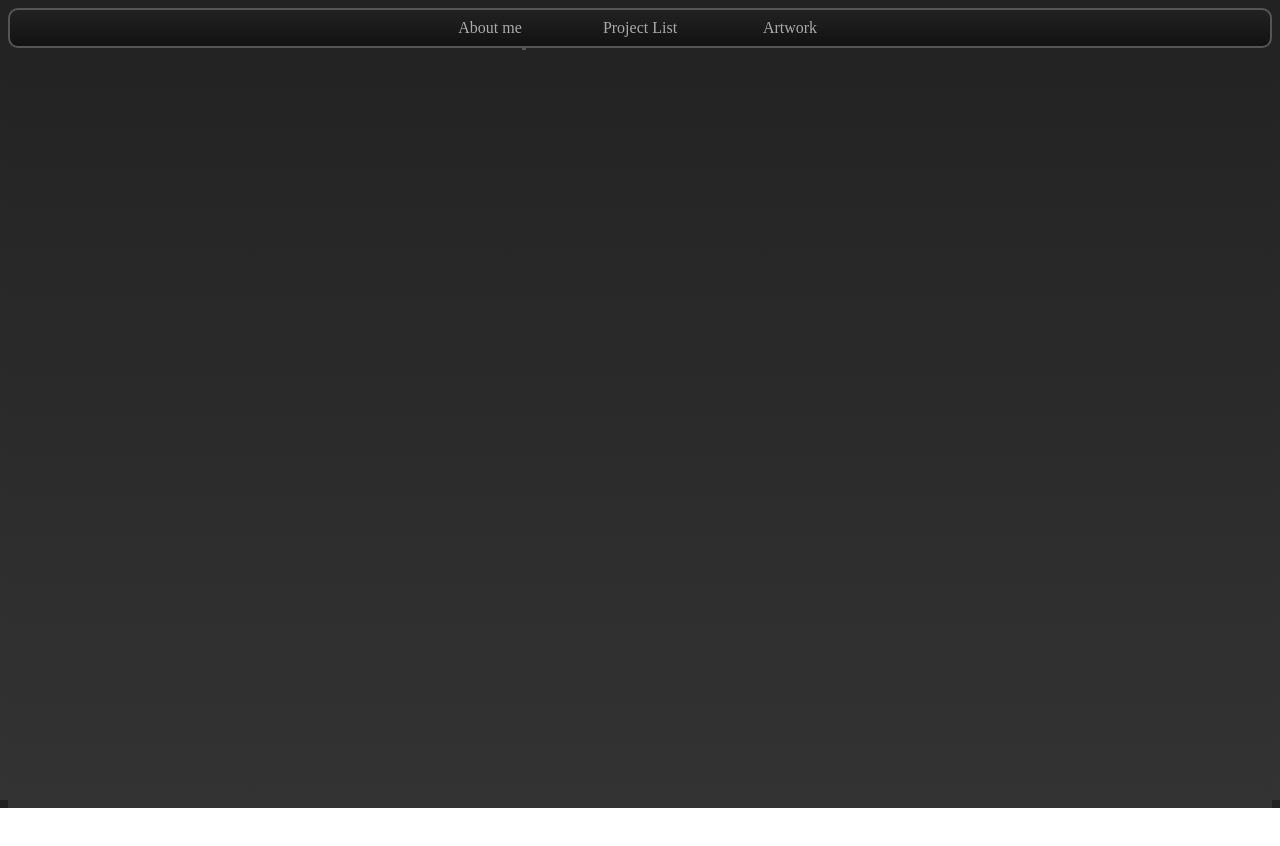
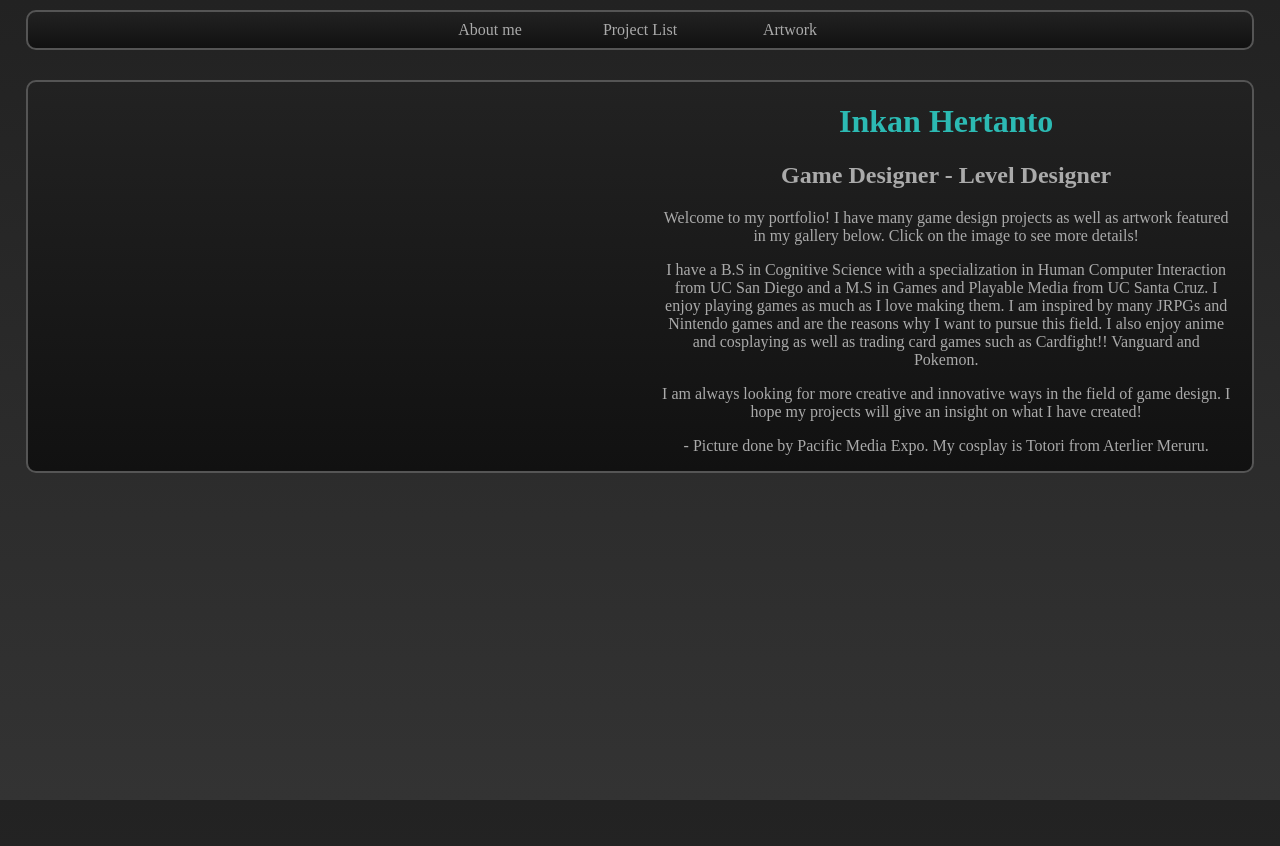
Before and after one commit to jmher019/PortfolioSite, a plain HTML site: page index.html in a window 1280 px wide. Both pictures are taken after a click on the element "About me". Before the commit the page ends 808 px from the top, so only its background shows below. Drawn offline with Linux system fonts and the light colour scheme.

Commit message:
Beginning the construction of sections

```diff
--- a/css/index.css
+++ b/css/index.css
@@ -1,17 +1,28 @@
 html,
 body {
+  background-image: linear-gradient(#222, #333);
+  position: absolute;
+  width: 100%;
   height: 100%;
-  background-image: linear-gradient(#222, #333);
+  margin: 0px 0px 0px 0px;
+}
+
+#app {
+  width: 100%;
+  height: 100%;
 }
 
 .nav-bar {
   box-sizing: border-box;
-  width: 100%;
+  width: 96%;
   height: 40px;
   border: 2px solid #555;
   border-radius: 10px;
   background-image: linear-gradient(#222, #111);
   padding-top: 8px;
+  position: fixed;
+  top: 10px;
+  margin-left: 2%;
 }
 
 .nav-item-container {
@@ -49,6 +60,8 @@ body {
   border-right: 2px solid #555;
   border-left: 2px solid #555;
   background-image: linear-gradient(#222, #111);
+  overflow: hidden;
+  transition: height 0.25s ease-out;
 }
 
 .menu-item {
@@ -63,3 +76,41 @@ body {
   color: white;
   cursor: pointer;
 }
+
+.section-container {
+  box-sizing: border-box;
+  width: 96%;
+  border: 2px solid #555;
+  border-radius: 10px;
+  background-image: linear-gradient(#222, #111);
+  margin-top: 80px;
+  margin-left: 2%;
+}
+
+.about-me-container {
+  width: 100%;
+  height: 100%;
+}
+
+.about-me-image-container {
+  width: 50%;
+  display: inline-block;
+}
+
+.about-me-description-container {
+  box-sizing: border-box;
+  width: 50%;
+  display: inline-block;
+  padding: 0px 20px;
+}
+
+.about-me-full-name {
+  color: #2cbab3;
+  text-align: center;
+}
+
+.about-me-job-title,
+.about-me-description {
+  color: #aaa;
+  text-align: center;
+}
--- a/index.html
+++ b/index.html
@@ -11,6 +11,8 @@
   <script src="src/modules/navbar/navbar.js"></script>
   <script src="src/modules/navbar/navitem/navitem.js"></script>
   <script src="src/modules/navbar/navitem/menuitem/menuitem.js"></script>
+  <script src="src/modules/section/sectioncontainer.js"></script>
+  <script src="src/modules/section/aboutme/aboutme.js"></script>
 </head>
 
 <body>
--- a/src/index.js
+++ b/src/index.js
@@ -1,6 +1,20 @@
 window.onload = function (e) {
   var navBar = new NavBar();
-  navBar.addNavItem('About me', 150);
+  var sectionContainer = new SectionContainer();
+
+  var clearSectionContainer = function () {
+    while (sectionContainer.getContainer().children.length > 0) {
+      sectionContainer.getContainer().removeChild(sectionContainer.getContainer().lastChild);
+    }
+  };
+
+  var displayAboutMe = function () {
+    clearSectionContainer();
+    new AboutMe(sectionContainer);
+  };
+  displayAboutMe();
+
+  navBar.addNavItem('About me', 150, displayAboutMe);
 
   var projectListNavItem = navBar.addNavItem('Project List', 150);
   projectListNavItem.addMenuItem('Journey through Memories', 200);
--- a/src/modules/navbar/navbar.js
+++ b/src/modules/navbar/navbar.js
@@ -27,10 +27,10 @@ NavBar = function () {
     return this.navItemsContainer;
   }
 
-  this.addNavItem = function (label, width) {
+  this.addNavItem = function (label, width, onClick) {
     // Create a nav item and add it to the list of nav items
     // note: { width: width } is equivalent to { width }
-    var navItem = new NavItem(this, label, { width });
+    var navItem = new NavItem(this, label, { width, onClick });
     this.navItems.push(navItem);
 
     this.navItemsContainerWidth += navItem.getWidth();
--- a/src/modules/navbar/navitem/menuitem/menuitem.js
+++ b/src/modules/navbar/navitem/menuitem/menuitem.js
@@ -16,7 +16,11 @@ var MenuItem = function (navItem, label, options) {
   };
 
   this.getWidth = function () {
-    return this.options.width;
+    return this.menuItemElement.clientWidth;
+  };
+
+  this.getHeight = function () {
+    return this.menuItemElement.clientHeight;
   };
 
   this.initialize();
--- a/src/modules/navbar/navitem/navitem.js
+++ b/src/modules/navbar/navitem/navitem.js
@@ -1,6 +1,7 @@
 var NavItem = function (navBar, label, options) {
   this.options = {
-    width: options ? options.width : 150
+    width: options ? options.width : 150,
+    onClick: options ? options.onClick : undefined
   };
 
   this.navBar = navBar;
@@ -39,10 +40,14 @@ var NavItem = function (navBar, label, options) {
   };
 
   this.onClick = function (e) {
-    if (this.menuItemsContainer.style.display === 'none') {
+    if (this.menuItemsContainer.style.height === '0px') {
       this.showMenuItemsContainer();
     } else {
       this.hideMenuItemsContainer();
+    }
+
+    if (this.options.onClick) {
+      this.options.onClick(e);
     }
 
     e.cancelBubble = true;
@@ -59,11 +64,20 @@ var NavItem = function (navBar, label, options) {
   };
 
   this.showMenuItemsContainer = function () {
-    this.menuItemsContainer.style.display = 'initial';
+    if (this.menuItems.length === 0) {
+      return;
+    }
+
+    var totalHeight = this.menuItems
+      .map(function (menuItem) { return menuItem.getHeight(); })
+      .reduce(function (fullHeight, height) { return fullHeight + height; });
+    this.menuItemsContainer.style.height = `${totalHeight}px`;
+    this.menuItemsContainer.style.border = '';
   };
 
   this.hideMenuItemsContainer = function () {
-    this.menuItemsContainer.style.display = 'none';
+    this.menuItemsContainer.style.height = '0px';
+    this.menuItemsContainer.style.border = '0px';
   };
 
   this.getWidth = function () {
--- /dev/null
+++ b/src/modules/section/aboutme/aboutme.js
@@ -0,0 +1,48 @@
+var AboutMe = function (sectionContainer) {
+  this.sectionContainer = sectionContainer;
+
+  this.initialize = function () {
+    this.aboutMeElementContainer = DomUtils.create('div', this.sectionContainer.getContainer(), 'about-me-container');
+    this.aboutMeImageContainer = DomUtils.create('div', this.aboutMeElementContainer, 'about-me-image-container');
+    this.aboutMeDescriptionContainer = DomUtils.create('div', this.aboutMeElementContainer, 'about-me-description-container');
+
+    this.addFullName();
+    this.addJobTitle();
+    this.addDescription();
+  };
+
+  this.addFullName = function () {
+    this.fullNameElement = DomUtils.create('h1', this.aboutMeDescriptionContainer, 'about-me-full-name');
+    this.fullNameElement.innerHTML = 'Inkan Hertanto';
+  };
+
+  this.addJobTitle = function () {
+    this.jobTitleElement = DomUtils.create('h2', this.aboutMeDescriptionContainer, 'about-me-job-title');
+    this.jobTitleElement.innerHTML = 'Game Designer - Level Designer';
+  };
+
+  this.addDescription = function () {
+    this.descriptionContainer = DomUtils.create('div', this.aboutMeDescriptionContainer, 'about-me-description');
+    this.descriptionContainer.innerHTML = '<p>Welcome to my portfolio! I have many game ' +
+      'design projects as well as artwork featured in my gallery below. Click on the ' +
+      'image to see more details!</p>' +
+
+      '<p>I have a B.S in Cognitive Science with a specialization in Human Computer ' +
+      'Interaction from UC San Diego and a M.S in Games and Playable Media from UC ' +
+      'Santa Cruz. I enjoy playing games as much as I love making them. I am inspired ' +
+      'by many JRPGs and Nintendo games and are the reasons why I want to pursue this field. ' +
+      'I also enjoy anime and cosplaying as well as trading card games such as Cardfight!! ' +
+      'Vanguard and Pokemon.</p>' +
+
+      '<p>I am always looking for more creative and innovative ways in the field of game ' +
+      'design. I hope my projects will give an insight on what I have created!</p>' +
+
+      '<p>- Picture done by Pacific Media Expo. My cosplay is Totori from Aterlier Meruru.</p>';
+  };
+
+  this.getSection = function () {
+    return this.aboutMeElementContainer;
+  };
+
+  this.initialize();
+};
--- /dev/null
+++ b/src/modules/section/sectioncontainer.js
@@ -0,0 +1,12 @@
+var SectionContainer = function () {
+  this.initialize = function () {
+    var parent = document.getElementById('app');
+    this.sectionContainer = DomUtils.create('div', parent, 'section-container');
+  };
+
+  this.getContainer = function () {
+    return this.sectionContainer;
+  };
+
+  this.initialize();
+};
```
